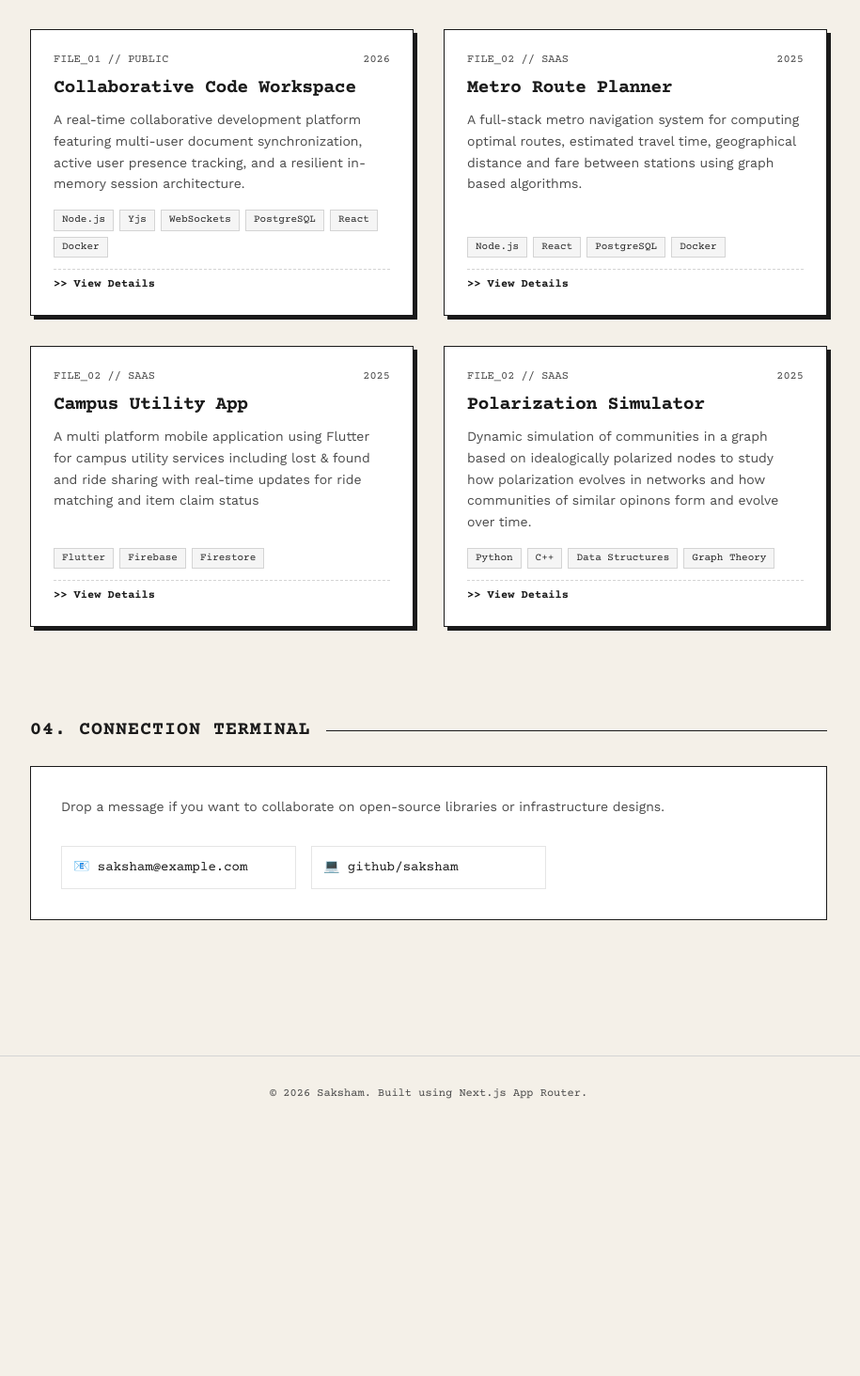
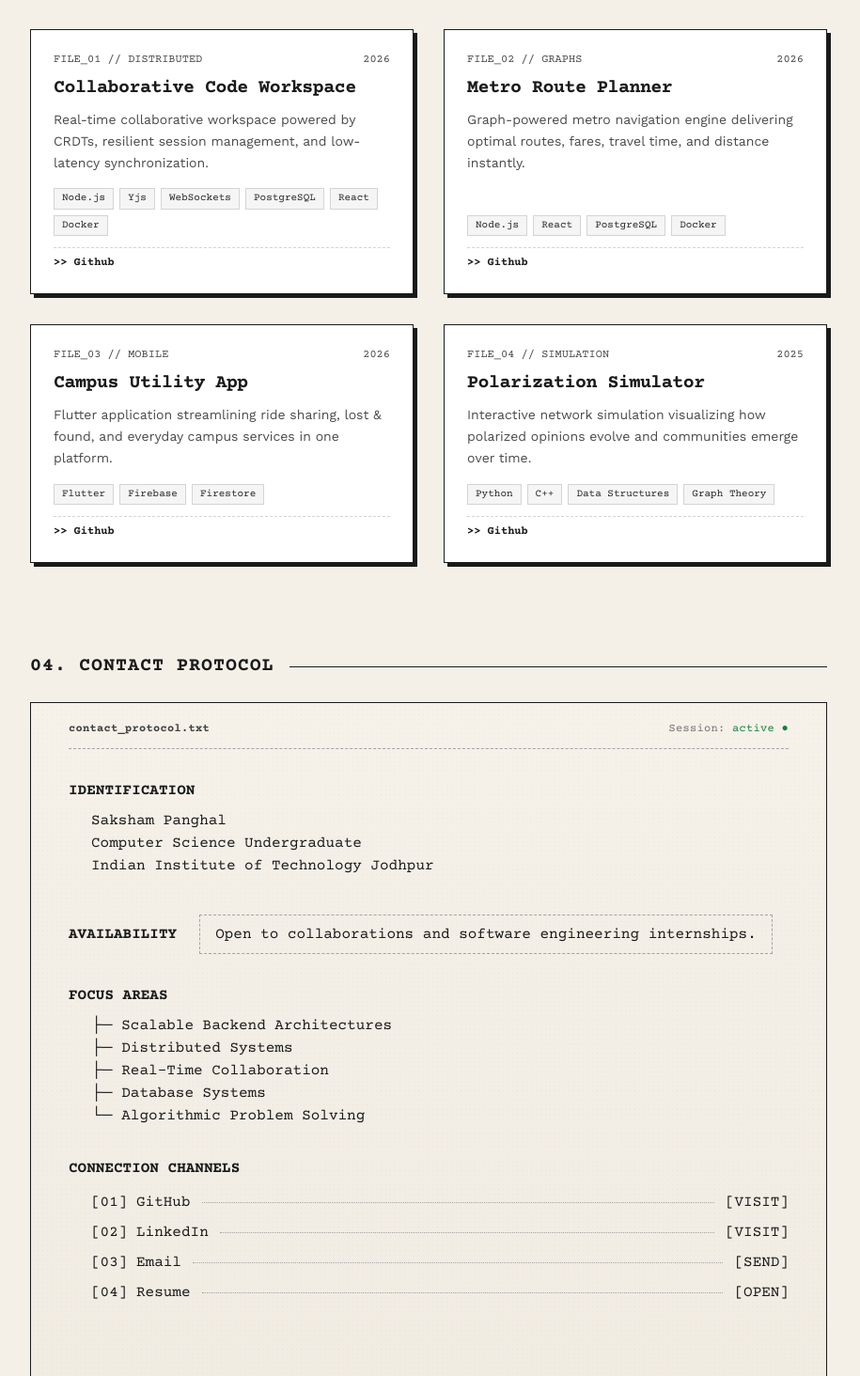
Before and after one commit to techisat415/portfolio, a Next.js app: page / in a window 1280 px wide. Shown: the part 826-2290 px from the top of the page at 94% size, without its empty margins (184-1099 px from the left). Before the commit the page ends 2030 px from the top, so only its background shows below. Built offline with nearby package versions, Linux system fonts and the light colour scheme.

Commit message:
finalized v2

```diff
--- a/src/app/globals.css
+++ b/src/app/globals.css
@@ -11,3 +11,142 @@ html {
 :root {
   color-scheme: light;
 }
+
+@keyframes blink {
+  0%, 49% {
+    opacity: 1;
+  }
+
+  50%, 100% {
+    opacity: 0;
+  }
+}
+
+.cursor-blink {
+  display: inline-block;
+  animation: blink 1s infinite;
+}
+
+/* ===========================================
+   TYPEWRITER ROLLER
+=========================================== */
+
+.typewriter-roller{
+    position: relative;
+    width: calc(100% + 24px);
+    margin-left: -12px;
+    margin-top: -3px;
+    z-index: 1;
+}
+
+/* Main rod */
+
+.roller-bar{
+    position: relative;
+    height: 12px;
+    border-radius: 999px;
+
+    background:
+        linear-gradient(
+            to bottom,
+            #555 0%,
+            #3a3a3a 18%,
+            #181818 50%,
+            #3d3d3d 82%,
+            #555 100%
+        );
+
+    box-shadow:
+        inset 0 1px 1px rgba(255,255,255,.18),
+        inset 0 -2px 2px rgba(0,0,0,.65),
+        0 2px 4px rgba(0,0,0,.22);
+}
+
+/* Metal holders */
+
+.roller-clamp{
+    position:absolute;
+
+    width:34px;
+    height:28px;
+
+    top:-8px;
+
+    border-radius:5px;
+
+    background:
+        linear-gradient(
+            to right,
+            #666,
+            #2f2f2f,
+            #555,
+            #2a2a2a,
+            #666
+        );
+
+    border:1px solid #222;
+
+    box-shadow:
+        inset 0 1px 1px rgba(255,255,255,.18),
+        inset 0 -2px 3px rgba(0,0,0,.45);
+}
+
+/* little groove */
+
+.roller-clamp::after{
+    content:"";
+
+    position:absolute;
+
+    left:50%;
+    top:4px;
+
+    transform:translateX(-50%);
+
+    width:4px;
+    height:18px;
+
+    border-radius:999px;
+
+    background:#1d1d1d;
+
+    opacity:.7;
+}
+
+/* positions */
+
+.left{
+    left:10%;
+}
+
+.center{
+    left:50%;
+    transform:translateX(-50%);
+}
+
+.right{
+    right:10%;
+}
+
+.paper{
+    position:relative;
+    overflow:hidden;
+    background: linear-gradient(to bottom, #f6f2ea, #f3efe7 30%, #f1ece2 100%);
+}
+
+.paper::before{
+    content:"";
+
+    position:absolute;
+    inset:0;
+
+    pointer-events:none;
+
+    opacity:.07;
+
+    background-image: radial-gradient(#8b816d .5px, transparent .5px);
+
+    background-size:5px 5px;
+
+    mix-blend-mode:multiply;
+}
--- a/src/app/page.js
+++ b/src/app/page.js
@@ -1,37 +1,62 @@
 import Link from 'next/link';
+
+function ContactLink({ index, label, href, action = "OPEN" }) {
+  return (
+    <a
+      href={href}
+      target="blank"
+      rel="noopener noreferrer"
+      className="group flex items-center py-1"
+    >
+      <span>
+        [{index}] {label}
+      </span>
+
+      <span className="flex-1 mx-3 border-b border-dotted border-neutral-400"></span>
+
+      <span className="transition-all group-hover:tracking-widest">
+        [{action}]
+      </span>
+    </a>
+  );
+}
 
 export default function HomePage() {
   const projects = [
     {
       id: "collab-code-workspace",
       title: "Collaborative Code Workspace",
-      tag: "FILE_01 // PUBLIC",
+      tag: "FILE_01 // DISTRIBUTED",
       year: "2026",
-      description: "A real-time collaborative development platform featuring multi-user document synchronization, active user presence tracking, and a resilient in-memory session architecture.",
+      github: "https://github.com/techisat415/collab-code-workspace",
+      description: "Real-time collaborative workspace powered by CRDTs, resilient session management, and low-latency synchronization.",
       tech: ["Node.js", "Yjs", "WebSockets", "PostgreSQL", "React", "Docker"]
     },
     {
       id: "metro-route-planner",
       title: "Metro Route Planner",
-      tag: "FILE_02 // SAAS",
-      year: "2025",
-      description: "A full-stack metro navigation system for computing optimal routes, estimated travel time, geographical distance and fare between stations using graph based algorithms. ",
+      tag: "FILE_02 // GRAPHS",
+      year: "2026",
+      github: "https://github.com/techisat415/metro-routing",
+      description: "Graph-powered metro navigation engine delivering optimal routes, fares, travel time, and distance instantly.",
       tech: ["Node.js", "React", "PostgreSQL", "Docker"]
     },
     {
       id: "campus-utility-app",
       title: "Campus Utility App",
-      tag: "FILE_02 // SAAS",
-      year: "2025",
-      description: "A multi platform mobile application using Flutter for campus utility services including lost & found and ride sharing with real-time updates for ride matching and item claim status ",
+      tag: "FILE_03 // MOBILE",
+      year: "2026",
+      github: "https://github.com/Radiation444/CollegeUtility",
+      description: "Flutter application streamlining ride sharing, lost & found, and everyday campus services in one platform. ",
       tech: ["Flutter", "Firebase", "Firestore"]
     },
     {
       id: "polarization-simulator",
       title: "Polarization Simulator",
-      tag: "FILE_02 // SAAS",
+      tag: "FILE_04 // SIMULATION",
       year: "2025",
-      description: "Dynamic simulation of communities in a graph based on idealogically polarized nodes to study how polarization evolves in networks and how communities of similar opinons form and evolve over time.",
+      github: "https://github.com/BadKarma6969/DSAP",
+      description: "Interactive network simulation visualizing how polarized opinions evolve and communities emerge over time.",
       tech: ["Python", "C++", "Data Structures", "Graph Theory"]
     }
   ];
@@ -42,7 +67,7 @@ export default function HomePage() {
       <header className="border-b border-apt-primary sticky top-0 bg-apt-bg/80 backdrop-blur-md z-50">
         <div className="max-w-4xl mx-auto px-6 py-4 flex justify-between items-center">
           <Link href="/" className="text-xl font-bold tracking-tight text-apt-primary">
-            saksham<span className="text-neutral-500">.dev</span>
+            saksham<span className="text-neutral-500">.panghal</span>
           </Link>
           <nav className="flex space-x-6 text-sm font-medium text-apt-secondary">
             <a href="#about" className="hover:text-apt-primary transition-colors">01. About</a>
@@ -63,7 +88,7 @@ export default function HomePage() {
             Hi, I am Saksham.
           </h1>
           <p className="text-lg md:text-xl text-apt-secondary max-w-2xl leading-relaxed">
-            I am a passionate software engineer focused on building robust, modular web systems. Clean layouts, efficient algorithms, and zero fluff.
+            CS Undergrad passionate about building scalable backend systems, distributed applications, and solving complex engineering problems through thoughtful software design.
           </p>
           <div className="flex flex-wrap gap-4 pt-4">
             <a href="#projects" className="bg-apt-card border border-apt-primary shadow-retro hover:shadow-retro-hover hover:-translate-x-0.5 hover:-translate-y-0.5 transition-all px-4 py-2 font-medium text-sm flex items-center justify-center">
@@ -85,7 +110,7 @@ export default function HomePage() {
             <div className="border border-apt-primary p-5 bg-white/50 space-y-3">
               <h3 className="font-bold border-b border-apt-primary pb-1 text-sm uppercase tracking-wide font-heading">Languages</h3>
               <div className="flex flex-wrap gap-2">
-                {["TypeScript", "JavaScript", "Python", "Go"].map(s => (
+                {["C/C++", "JavaScript", "Python", "SQL", "Dart"].map(s => (
                   <span key={s} className="border border-apt-primary bg-apt-bg-sub text-xs px-2 py-0.5 font-heading">{s}</span>
                 ))}
               </div>
@@ -93,7 +118,7 @@ export default function HomePage() {
             <div className="border border-apt-primary p-5 bg-white/50 space-y-3">
               <h3 className="font-bold border-b border-apt-primary pb-1 text-sm uppercase tracking-wide font-heading">Frameworks</h3>
               <div className="flex flex-wrap gap-2">
-                {["React / Next.js", "Node.js", "FastAPI", "TailwindCSS"].map(s => (
+                {["React", "Next.js", "Node.js", "FastAPI", "TailwindCSS"].map(s => (
                   <span key={s} className="border border-apt-primary bg-apt-bg-sub text-xs px-2 py-0.5 font-heading">{s}</span>
                 ))}
               </div>
@@ -101,7 +126,7 @@ export default function HomePage() {
             <div className="border border-apt-primary p-5 bg-white/50 space-y-3">
               <h3 className="font-bold border-b border-apt-primary pb-1 text-sm uppercase tracking-wide font-heading">Backend</h3>
               <div className="flex flex-wrap gap-2">
-                {["PostgreSQL", "Docker", "Redis", "AWS"].map(s => (
+                {["PostgreSQL", "Docker", "Redis", "Firebase", "MongoDB"].map(s => (
                   <span key={s} className="border border-apt-primary bg-apt-bg-sub text-xs px-2 py-0.5 font-heading">{s}</span>
                 ))}
               </div>
@@ -134,8 +159,8 @@ export default function HomePage() {
                     ))}
                   </div>
                   <div className="pt-2 border-t border-dashed border-neutral-300 flex justify-between text-xs">
-                    <Link href={`/projects/${project.id}`} className="font-bold hover:underline font-heading">
-                      &gt;&gt; View Details
+                    <Link href={project.github} target="_blank" rel="noreferrer" className="font-bold hover:underline font-heading">
+                      &gt;&gt; Github
                     </Link>
                   </div>
                 </div>
@@ -145,7 +170,7 @@ export default function HomePage() {
         </section>
 
         {/* Contact Section */}
-        <section id="contact" className="space-y-6">
+        {/* <section id="contact" className="space-y-6">
           <div className="flex items-center space-x-4">
             <h2 className="text-xl font-bold uppercase tracking-wider text-apt-primary font-heading">04. Connection Terminal</h2>
             <div className="h-[1px] bg-apt-primary flex-grow"></div>
@@ -163,11 +188,106 @@ export default function HomePage() {
               </a>
             </div>
           </div>
+        </section> */}
+
+        <section id="contact" className="space-y-6">
+          <div className="flex items-center space-x-4">
+            <h2 className="text-xl font-bold uppercase tracking-wider font-heading">
+              04. Contact Protocol
+            </h2>
+            <div className="h-px flex-1 bg-apt-primary"></div>
+          </div>
+        <div className="relative">
+          <div className="paper relative z-10 border-[0.5px] border-apt-primary px-10 pt-5 pb-12 font-heading space-y-8">
+
+            <div className="space-y-3">
+              <div className="flex justify-between items-center text-xs tracking-wide text-neutral-500">
+                <span className="font-semibold text-neutral-700">contact_protocol.txt</span>
+                <span>Session: <span className="text-green-700">active ●</span></span>
+              </div>
+
+              <div className="border-t border-dashed border-neutral-400"></div>
+            </div>
+
+
+            <div>
+              <span className="text-apt-primary"><b>IDENTIFICATION</b></span>
+              <p className="mt-2 ml-6">
+                Saksham Panghal<br />
+                Computer Science Undergraduate<br/>Indian Institute of Technology Jodhpur
+              </p>
+            </div>
+
+            <div>
+              <span className="text-apt-primary"><b>AVAILABILITY</b></span>
+              <p className="mt-2 ml-6 inline-block border border-dashed border-neutral-400 px-4 py-2">
+                Open to collaborations and software engineering internships.
+              </p>
+            </div>
+
+            {/* <div>
+              <span className="text-apt-primary"><b>&gt; current status</b></span>
+              <div className="ml-6 mt-3 flex items-start gap-4">
+                <div className="border-2 border-dotted border-neutral-500 px-5 py-2 inline-block tracking-wide uppercase">
+                  Available for Software Engineering Internships
+                </div>
+
+              </div>
+            </div> */}
+
+            <div>
+              <span className="text-apt-primary"><b>FOCUS AREAS</b></span>
+              <ul className="mt-2 ml-6 space-y-.1">
+                <li>├─ Scalable Backend Architectures</li>
+                <li>├─ Distributed Systems</li>
+                <li>├─ Real-Time Collaboration</li>
+                <li>├─ Database Systems</li>
+                <li>└─ Algorithmic Problem Solving</li>
+              </ul>
+            </div>
+            {/*
+            <div>
+              <span className="text-apt-primary"><b>&gt; interests</b></span>
+              <ul className="mt-2 ml-6 space-y-.08">
+                <li>|&gt; Mathematics</li>
+                <li>|&gt; Geopolitics</li>
+                <li>|&gt; Comics</li>
+                <li>|&gt; Philosophy</li>
+              </ul>
+            </div> */}
+
+            <div>
+              <span className="text-apt-primary"><b>CONNECTION CHANNELS</b></span>
+
+              <div className="mt-2 ml-6">
+
+                <ContactLink index="01" label="GitHub" href="https://github.com/techisat415" action="VISIT" />
+                <ContactLink index="02" label="LinkedIn" href="https://linkedin.com/in/sakshampanghal" action="VISIT" />
+                <ContactLink index="03" label="Email" href="mailto:saksham.panghaal@gmail.com" action="SEND" />
+                <ContactLink index="04" label="Resume" href="/resume.pdf" action="OPEN" />
+
+              </div>
+            </div>
+
+            <div >
+              <span className="cursor-blink">▌</span>
+            </div>
+
+          </div>
+
+          <div className=" absolute left-0 right-0 bottom-[-26px] flex justify-center pointer-events-none z-20">
+        <img
+            src="/typewriter-roller.png"
+            alt="Typewriter Roller"
+            className="w-[102%] pointer-events-none select-none"
+        />
+    </div>
+    </div>
         </section>
       </main>
 
-      <footer className="border-t border-neutral-300 mt-24 text-xs font-heading text-center py-8 text-apt-secondary">
-        <p>© 2026 Saksham. Built using Next.js App Router.</p>
+      <footer className="border-t border-neutral-300 mt-10 text-xs font-heading text-center py-8 text-apt-secondary">
+        <p>© 2026 Saksham Panghal</p>
       </footer>
     </>
   );
```
Also changed, not shown: public/typewriter-roller.png (added), 1 other file (tests, documents, lock files or other folders).
